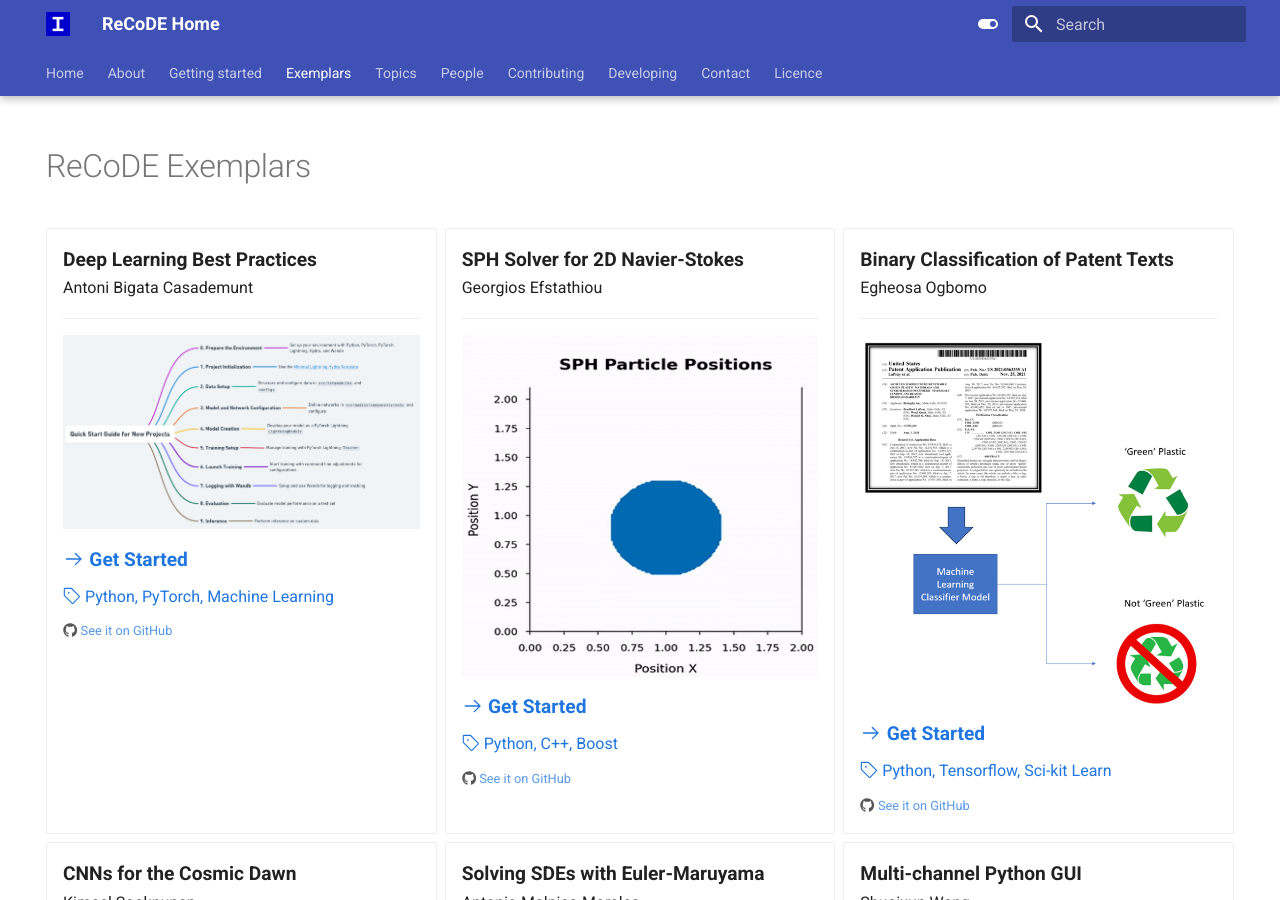
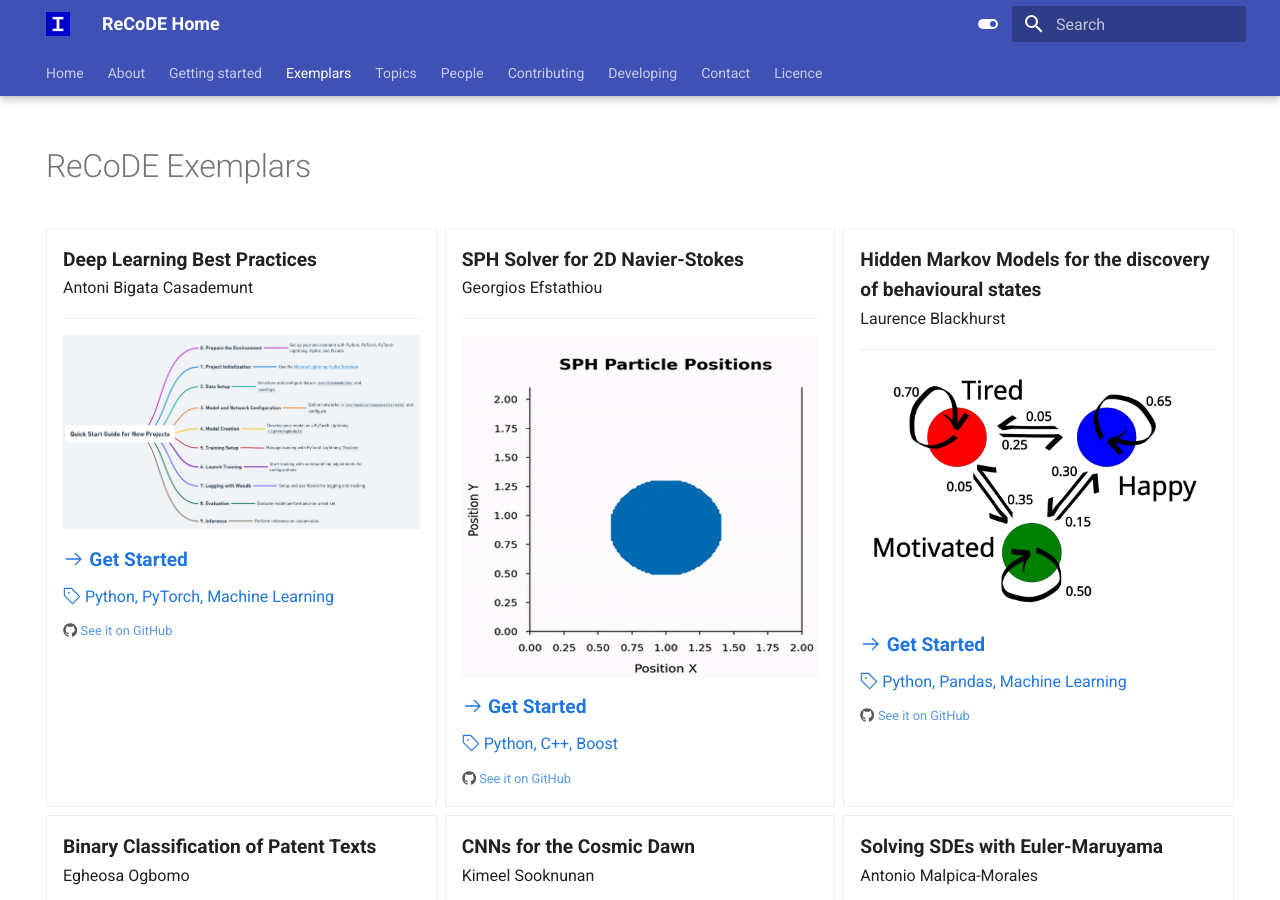
Before and after one commit to ImperialCollegeLondon/ReCoDE-home, an MkDocs documentation site: the page built from docs/exemplars/index.md, in a window 1280 px wide and 900 px high. Built offline with MkDocs 1.6.1 and Material for MkDocs 9.7.7, drawn with Linux system fonts in a browser that asks for light colours.

Commit message:
feat: add HMM to exemplars

```diff
--- a/docs/exemplars/index.md
+++ b/docs/exemplars/index.md
@@ -36,6 +36,19 @@ search:
     [:octicons-tag-24: Python, C++, Boost](../tags)
 
     <small>:fontawesome-brands-github: [See it on GitHub](https://github.com/ImperialCollegeLondon/ReCoDE-SPH-solver-2D-NS/)</small>
+
+-  <big>__Hidden Markov Models for the discovery of behavioural states__</big>
+    <br>Laurence Blackhurst
+
+    ---
+
+    ![SPH Navier-Stokes](../assets/img/exemplars/hiddenmarkov.png)
+
+    <big>[__:octicons-arrow-right-24: Get Started__](https://imperialcollegelondon.github.io/ReCoDE-HMMs-for-the-discovery-of-behavioural-states)</big>
+
+    [:octicons-tag-24: Python, Pandas, Machine Learning](../tags)
+
+    <small>:fontawesome-brands-github: [See it on GitHub](https://github.com/ImperialCollegeLondon/ReCoDE-HMMs-for-the-discovery-of-behavioural-states)</small>
 
 -  <big>__Binary Classification of Patent Texts__</big>
     <br>Egheosa Ogbomo
```
Also changed, not shown: docs/assets/img/exemplars/hiddenmarkov.png (added).
